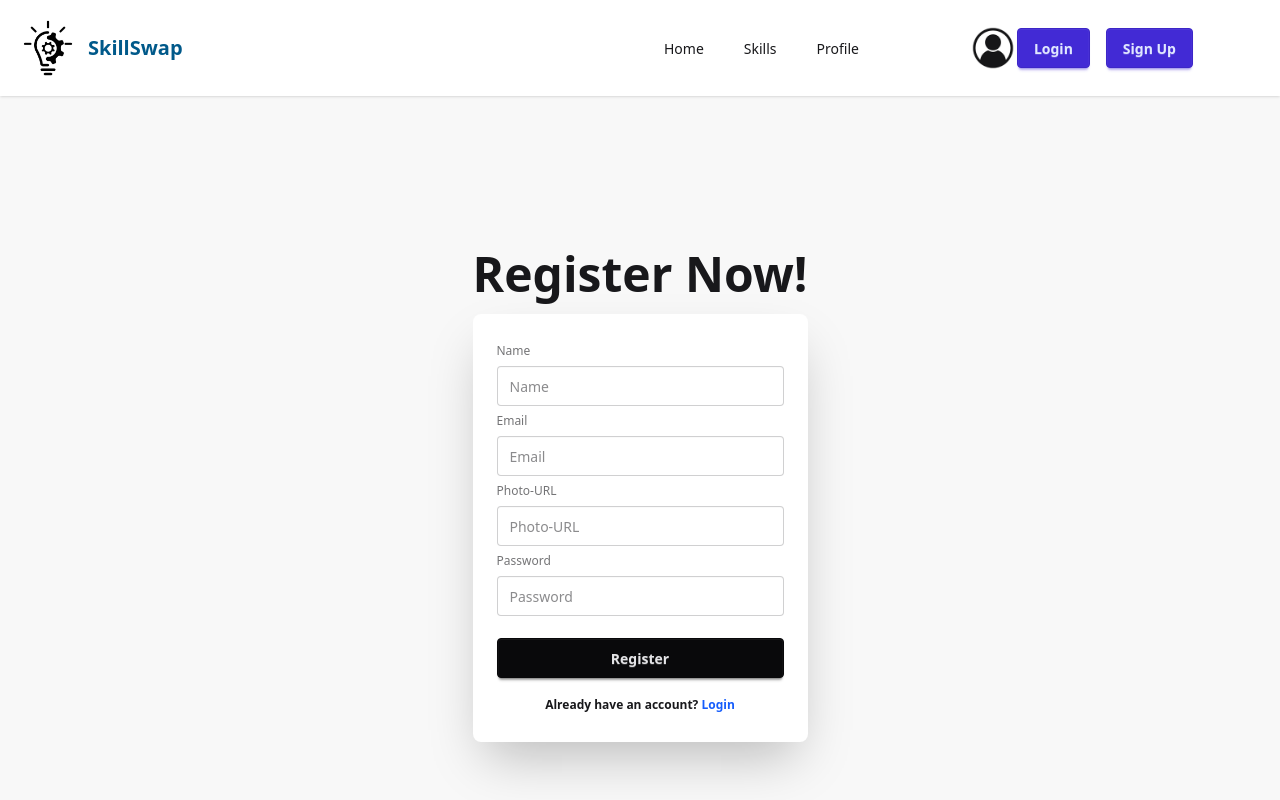
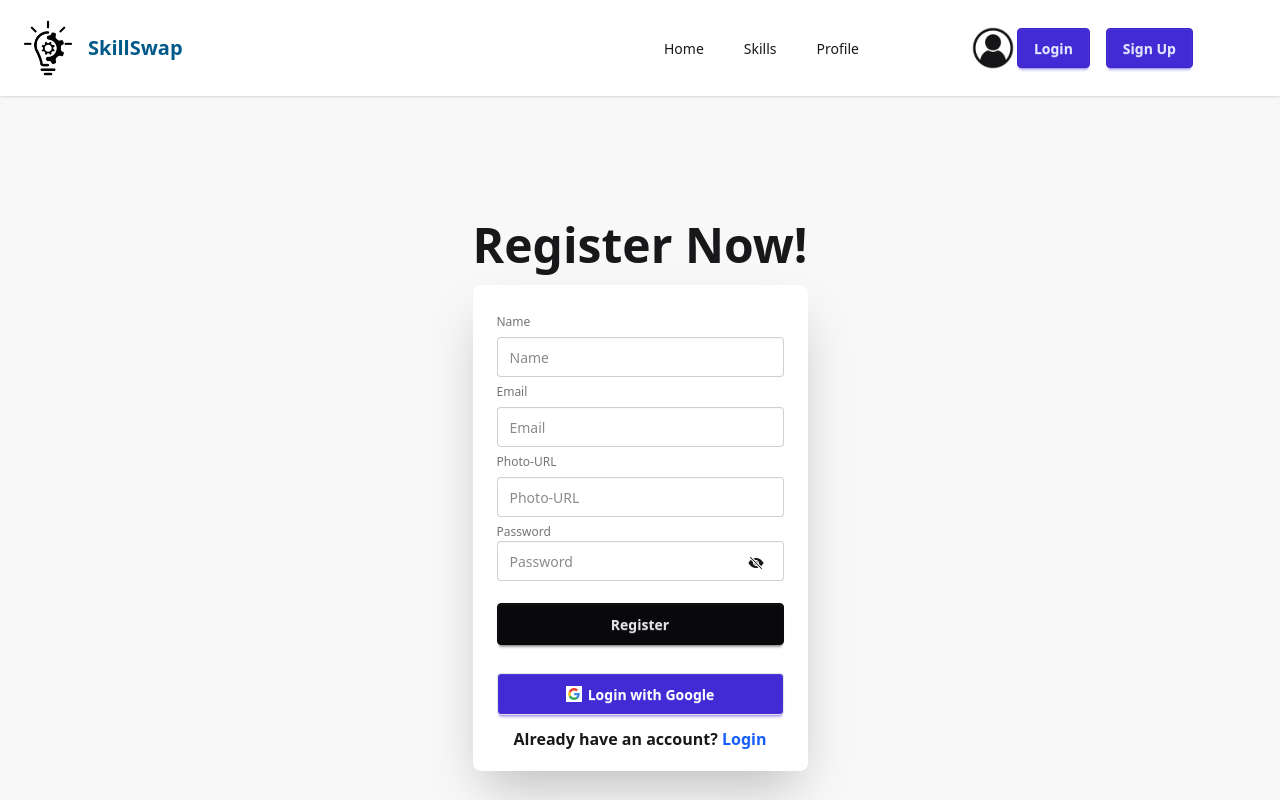
Before and after one commit to fahmida-oni2/my_skillswap_repo, a React (Vite) app: page /auth/register in a window 1280 px wide. Shown: the top 800 px of the page. Built offline with nearby package versions, Linux system fonts and the light colour scheme; no server answers.

Commit message:
added the eye functionality

```diff
--- a/src/Components/Register/Register.jsx
+++ b/src/Components/Register/Register.jsx
@@ -2,9 +2,12 @@ import React, { use, useState } from 'react';
 import { Link, useNavigate } from 'react-router';
 import { AuthContext } from '../../Provider/AuthProvider';
 import { toast, ToastContainer } from 'react-toastify';
+import { FaEye } from 'react-icons/fa';
+import { IoEyeOff } from 'react-icons/io5';
 
 const Register = () => {
-    const {createUser,setUser,updateUser} =use(AuthContext)
+  const [show,setShow]= useState(false)
+    const {createUser,setUser,updateUser,signInWihGoogle} =use(AuthContext)
     const navigate = useNavigate();
     const handleRegister = (e) => {
        e.preventDefault();
@@ -42,14 +45,24 @@ const Register = () => {
     alert(errorMessage)
     });
     };
+        const handleGoogleSignIn = () =>{
+          signInWihGoogle()
+            .then(result => {
+              console.log(result.user)
+             navigate(location.state || '/')
+            })
+            .catch(error => {
+               console.log(error)
+            })
+    }
     return (
-             <div className="hero bg-base-200 min-h-screen">
+             <div className="hero bg-base-200 min-h-screen ">
   <div className="hero-content flex-col lg:flex">
     <div className="text-center lg:text-left">
       <h1 className="text-5xl font-bold">Register Now!</h1>
     </div>
     <div className="card bg-base-100 w-full max-w-sm shrink-0 shadow-2xl">
-      <form onSubmit={handleRegister} className="card-body">
+      <form onSubmit={handleRegister} className="card-body ">
         <fieldset className="fieldset">
         <label className="label">Name</label>
           <input name='name' type="text" className="input" placeholder="Name"  required/>
@@ -57,12 +70,20 @@ const Register = () => {
           <input name='email' type="email" className="input" placeholder="Email"  required/>
            <label className="label">Photo-URL</label>
           <input name='photo' type="photo" className="input" placeholder="Photo-URL"  required />
-          <label className="label">Password</label>
-          <input  name='password' type="password" className="input" placeholder="Password"  required />
-          <button type='submit' className="btn btn-neutral mt-4">Register</button>
-          <p className='mt-3 font-semibold text-center'>Already have an account? <Link to='/auth/login' className='text-blue-600'>Login</Link></p>
+          <div className='relative'>
+            <label className="label">Password</label>
+          <input  name='password' type={show?"text" :"password"} className="input" placeholder="Password"  required />
+          <span onClick={()=> setShow(!show)} className='absolute right-2 top-8  cursor-pointer z-50 '>{show ? <FaEye className='w-10 h-4'></FaEye> :<IoEyeOff className='w-10 h-4'></IoEyeOff> }</span>
+          </div>
+          <button type='submit' className="btn btn-neutral mt-4 p-5 ">Register</button>
+
         </fieldset>
       </form>
+      <button onClick={handleGoogleSignIn} className="btn  btn-primary text-white border-[#e5e5e5] p-5 m-6 mt-0 mb-0">
+  <svg aria-label="Google logo" width="16" height="16" xmlns="http://www.w3.org/2000/svg" viewBox="0 0 512 512"><g><path d="m0 0H512V512H0" fill="#fff"></path><path fill="#34a853" d="M153 292c30 82 118 95 171 60h62v48A192 192 0 0190 341"></path><path fill="#4285f4" d="m386 400a140 175 0 0053-179H260v74h102q-7 37-38 57"></path><path fill="#fbbc02" d="m90 341a208 200 0 010-171l63 49q-12 37 0 73"></path><path fill="#ea4335" d="m153 219c22-69 116-109 179-50l55-54c-78-75-230-72-297 55"></path></g></svg>
+  Login with Google
+</button>
+          <p className='mt-3 mb-5 font-semibold text-center'>Already have an account? <Link to='/auth/login' className='text-blue-600'>Login</Link></p>
     </div>
   </div>
   <ToastContainer></ToastContainer>
```
